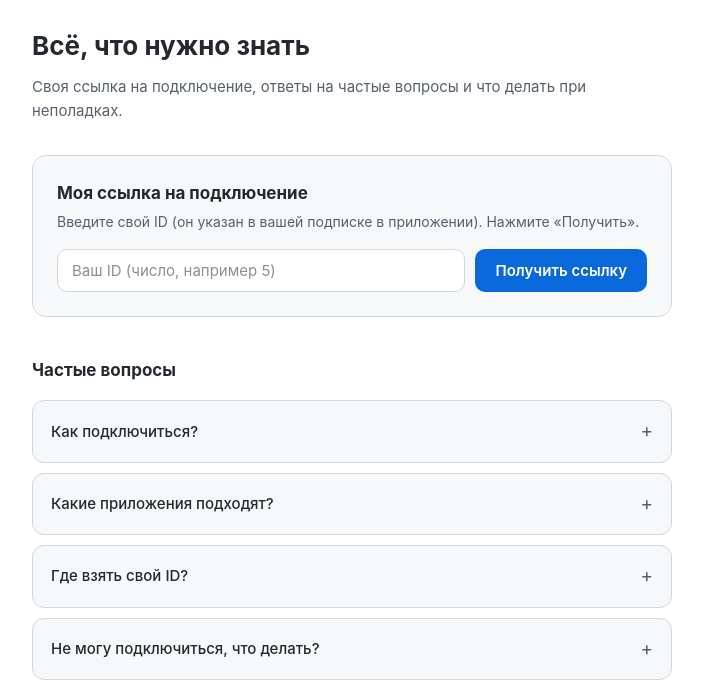
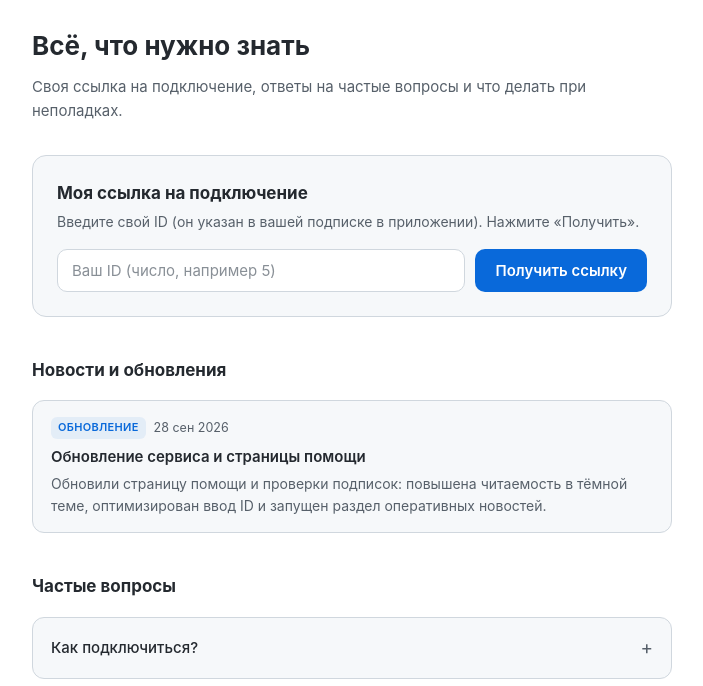
Before and after one commit to cant1kk/chkp-help, a plain HTML site: page index.html in a window 1280 px wide. Shown: the part 84-770 px from the top of the page, without its empty margins (288-991 px from the left). Drawn offline with Linux system fonts and the light colour scheme.

Commit message:
feat(news): add news section and news.json feed

```diff
--- a/index.html
+++ b/index.html
@@ -182,6 +182,52 @@
   .copybtn:active { transform: scale(0.97); }
   .copybtn.done { color: var(--ok); border-color: var(--ok); background: rgba(63, 185, 80, 0.12); }
 
+  /* News */
+  .news { margin-bottom: 40px; }
+  .news h2 { font-size: 17px; margin-bottom: 16px; }
+  .news-list { display: flex; flex-direction: column; gap: 12px; }
+  .news-item {
+    background: var(--bg-soft);
+    border: 1px solid var(--border);
+    border-radius: 12px;
+    padding: 16px 18px;
+    transition: border-color 0.2s;
+  }
+  .news-item:hover { border-color: var(--accent); }
+  .news-meta {
+    display: flex;
+    align-items: center;
+    gap: 8px;
+    margin-bottom: 6px;
+  }
+  .news-tag {
+    font-size: 11px;
+    font-weight: 600;
+    text-transform: uppercase;
+    letter-spacing: 0.3px;
+    padding: 2px 7px;
+    border-radius: 6px;
+    background: var(--accent-soft);
+    color: var(--accent);
+  }
+  .news-date {
+    font-size: 12.5px;
+    color: var(--text-dim);
+  }
+  .news-title {
+    font-size: 15px;
+    font-weight: 600;
+    color: var(--text);
+    margin-bottom: 4px;
+  }
+  .news-text {
+    font-size: 14px;
+    color: var(--text-dim);
+    line-height: 1.55;
+    white-space: pre-line;
+    word-break: break-word;
+  }
+
   /* FAQ */
   .faq h2 { font-size: 17px; margin-bottom: 16px; }
   details {
@@ -278,6 +324,12 @@
       <button class="primary" id="getBtn">Получить ссылку</button>
     </div>
     <div class="result" id="result"></div>
+  </section>
+
+  <!-- Новости -->
+  <section class="news" id="newsSection" style="display: none;">
+    <h2>Новости и обновления</h2>
+    <div class="news-list" id="newsList"></div>
   </section>
 
   <!-- FAQ -->
@@ -494,8 +546,52 @@ function fallbackCopy(text, done) {
 }
 
 function escapeHtml(s) {
-  return s.replace(/[&<>"']/g, c => ({ '&': '&amp;', '<': '&lt;', '>': '&gt;', '"': '&quot;', "'": '&#39;' }[c]));
+  return String(s || '').replace(/[&<>"']/g, c => ({ '&': '&amp;', '<': '&lt;', '>': '&gt;', '"': '&quot;', "'": '&#39;' }[c]));
 }
+
+// ---------- Новости ----------
+async function loadNews() {
+  const section = document.getElementById('newsSection');
+  const container = document.getElementById('newsList');
+  if (!section || !container) return;
+
+  try {
+    const res = await fetch('news.json?v=' + Date.now());
+    if (!res.ok) return;
+    const items = await res.json();
+    if (!Array.isArray(items) || items.length === 0) return;
+
+    container.innerHTML = items.map(item => `
+      <article class="news-item">
+        <div class="news-meta">
+          <span class="news-tag">${escapeHtml(item.tag || 'Обновление')}</span>
+          <time class="news-date">${formatDate(item.date)}</time>
+        </div>
+        <h3 class="news-title">${escapeHtml(item.title)}</h3>
+        <p class="news-text">${escapeHtml(item.text)}</p>
+      </article>
+    `).join('');
+
+    section.style.display = 'block';
+  } catch (e) {
+    // В случае ошибки раздел просто остаётся скрытым
+  }
+}
+
+function formatDate(isoStr) {
+  if (!isoStr) return '';
+  try {
+    const parts = isoStr.split('-');
+    if (parts.length !== 3) return isoStr;
+    const months = ['янв', 'фев', 'мар', 'апр', 'мая', 'июн', 'июл', 'авг', 'сен', 'окт', 'ноя', 'дек'];
+    const month = months[parseInt(parts[1], 10) - 1] || parts[1];
+    return parseInt(parts[2], 10) + ' ' + month + ' ' + parts[0];
+  } catch (e) {
+    return isoStr;
+  }
+}
+
+loadNews();
 </script>
 </body>
 </html>
--- /dev/null
+++ b/news.json
@@ -0,0 +1,9 @@
+[
+  {
+    "id": "1",
+    "date": "2026-09-28",
+    "tag": "Обновление",
+    "title": "Обновление сервиса и страницы помощи",
+    "text": "Обновили страницу помощи и проверки подписок: повышена читаемость в тёмной теме, оптимизирован ввод ID и запущен раздел оперативных новостей."
+  }
+]
```
